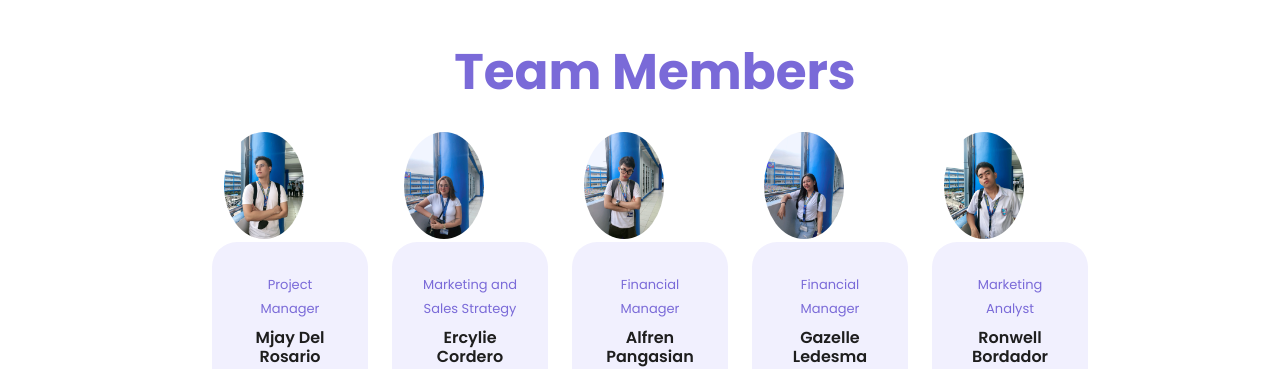
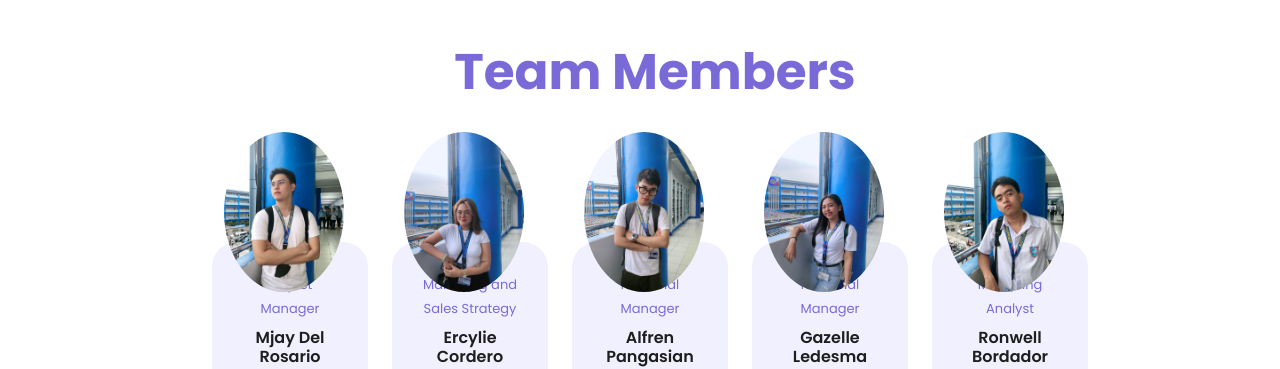
Before and after one commit to ercylie1/detechsolutions, a plain HTML site: page index.html in a window 1280 px wide. Shown: the part 3700-4069 px from the top of the page. Drawn offline with nearby package versions, Linux system fonts and the light colour scheme.

Commit message:
templatemo-scholar.css

```diff
--- a/assets/css/templatemo-scholar.css
+++ b/assets/css/templatemo-scholar.css
@@ -1158,7 +1158,7 @@ Team Style
 }
 
 .team-member img {
-  max-width: 80px;
+  max-width: 120px;
   border-radius: 50%;
   position: absolute;
   top: -110px;
```
